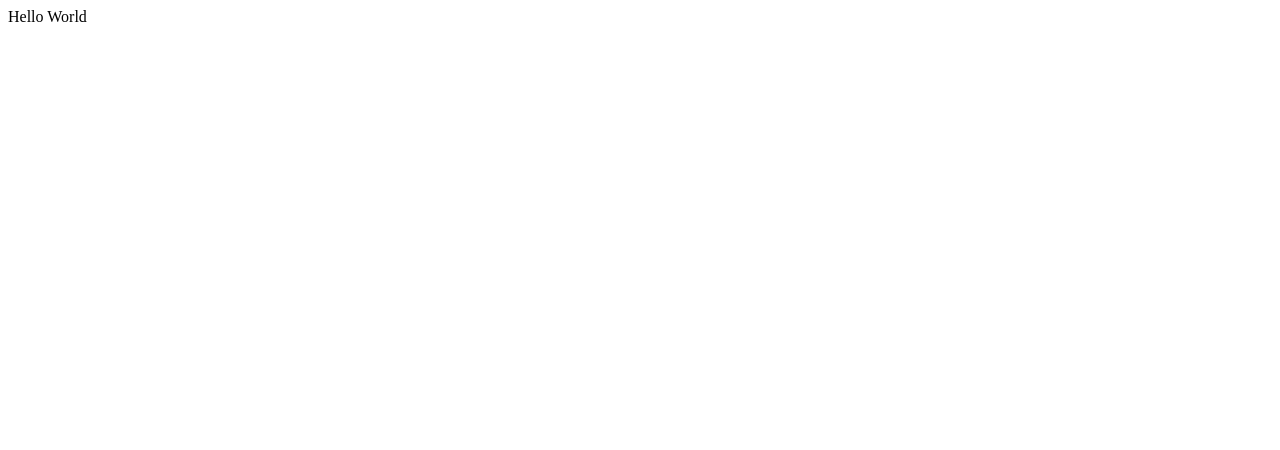
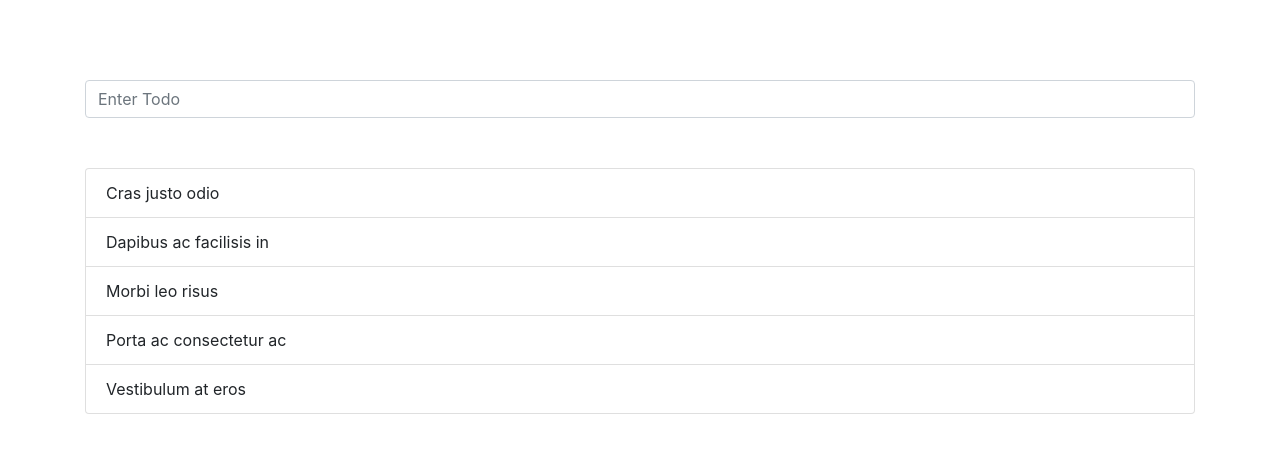
Before and after one commit to a1029563229/mvX, a website built with webpack: page index.html in a window 1280 px wide. Built offline with nearby package versions, Linux system fonts and the light colour scheme.

Commit message:
创建样式文件

```diff
--- a/config/webpack.base.config.js
+++ b/config/webpack.base.config.js
@@ -34,7 +34,6 @@ module.exports = {
     },
     plugins: [
         new webpack.NamedModulesPlugin(),
-        new webpack.HotModuleReplacementPlugin(),
         new HtmlWebpackPlugin({ template: path.join(__dirname, '..', 'index.html') })
     ]
 }
--- a/index.html
+++ b/index.html
@@ -1,12 +1,35 @@
 <!DOCTYPE html>
 <html lang="en">
+
 <head>
   <meta charset="UTF-8">
   <meta name="viewport" content="width=device-width, initial-scale=1.0">
   <meta http-equiv="X-UA-Compatible" content="ie=edge">
+  <link href="https://cdn.bootcss.com/twitter-bootstrap/4.3.1/css/bootstrap.css" rel="stylesheet">
   <title>Home</title>
 </head>
+<style>
+  .container {
+    padding-top: 80px;
+  }
+  .list-group {
+    margin-top: 50px;
+  }
+</style>
+
 <body>
-  Hello World
+  <div class="container">
+    <div class="input-group">
+      <input type="text" class="form-control" placeholder="Enter Todo">
+    </div>
+    <ul class="list-group">
+      <li class="list-group-item">Cras justo odio</li>
+      <li class="list-group-item">Dapibus ac facilisis in</li>
+      <li class="list-group-item">Morbi leo risus</li>
+      <li class="list-group-item">Porta ac consectetur ac</li>
+      <li class="list-group-item">Vestibulum at eros</li>
+    </ul>
+  </div>
 </body>
+
 </html>
--- a/index.js
+++ b/index.js
@@ -1,7 +1,7 @@
-import c from './src/main';
-const fn = () => {
-    console.log(c);
-    console.log('%c ES6 syntax!!!', "color: red;");
-}
+// MVC
 
-fn();
+// MVP
+
+// MVVM
+
+console.log(1);
--- a/src/main.js
+++ /dev/null
@@ -1,5 +0,0 @@
-const a = [1];
-const b = [2, 3];
-const c = [...a, ...b];
-
-export default c;
```
Also changed, not shown: README.md, 1 other file.
